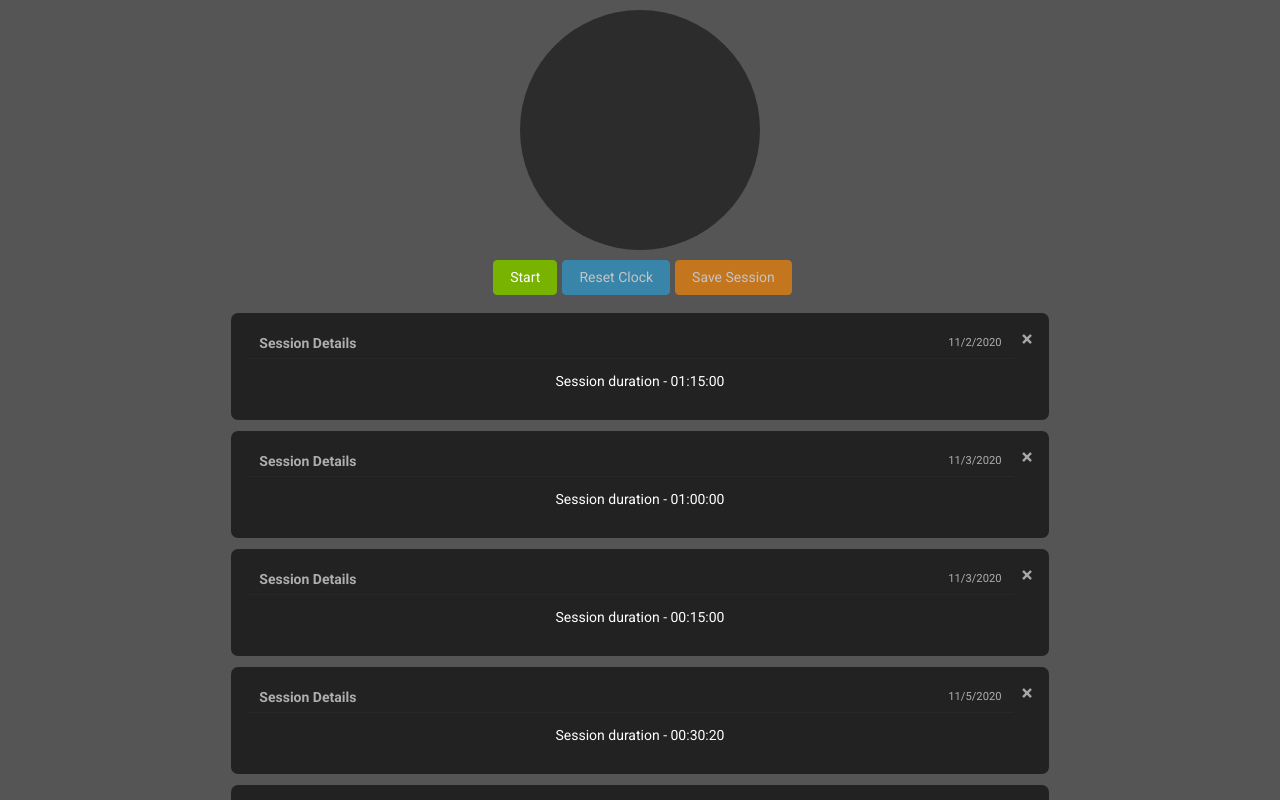
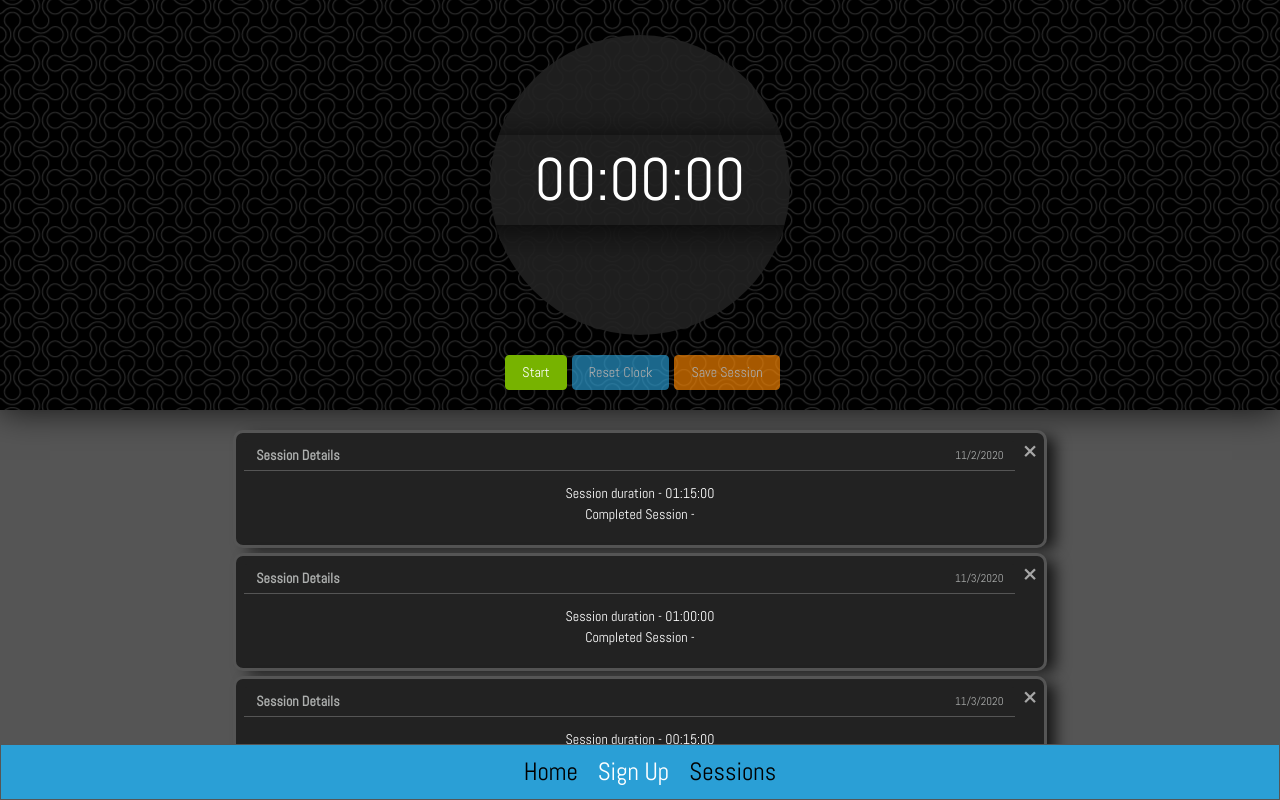
Before and after one commit to AgnumCode/ReactMeditate, a React (Create React App) app in the folder my-app/: page /Sessions in a window 1280 px wide. Shown: the top 800 px of the page. Built offline with nearby package versions, Linux system fonts and the light colour scheme.

Commit message:
improved visual design on all components

```diff
--- a/my-app/public/index.html
+++ b/my-app/public/index.html
@@ -20,6 +20,8 @@
   integrity="sha384-9aIt2nRpC12Uk9gS9baDl411NQApFmC26EwAOH8WgZl5MYYxFfc+NcPb1dKGj7Sk"
   crossorigin="anonymous"
 />
+<link rel="preconnect" href="https://fonts.gstatic.com">
+<link href="https://fonts.googleapis.com/css2?family=Abel&display=swap" rel="stylesheet">
     <link rel="manifest" href="%PUBLIC_URL%/manifest.json" />
     <!--
       Notice the use of %PUBLIC_URL% in the tags above.
--- a/my-app/src/App.css
+++ b/my-app/src/App.css
@@ -1,17 +1,109 @@
+* {
+  font-family: "Abel", sans-serif;
+}
 
-.sessionContainer {
+@keyframes slide {
+  from { background-position: 0 0; }
+  to { background-position: -400px -400px; }
+}
+
+.timerContainerBackground {
+  background-image: url("../src/Static/images/darkbubble.webp");
+  animation: slide 50s linear infinite;
+  padding: 10px;
+  padding-bottom: 20px;
 
 }
 
+
+.welcomePage {
+  font-size: 25px;
+  text-align: center;
+  margin: 50px;
+}
+
+.sessionItem:last-child {
+  margin-bottom: 20px;
+}
+
+#circle {
+  width: 100%;
+  height: 300px;
+  shape-outside: circle();
+  clip-path: circle();
+  background: rgb(34, 34, 34, 0.9);
+  opacity: 100%;
+  margin-top: 25px;
+  margin-bottom: 20px;
+}
+
+.timerContainer {
+  -webkit-box-shadow: 0px 0px 33px 1px rgba(0, 0, 0, 0.75);
+  -moz-box-shadow: 0px 0px 33px 1px rgba(0, 0, 0, 0.75);
+  box-shadow: 0px 0px 33px 1px rgba(0, 0, 0, 0.75);
+
+}
+
+.timerText {
+  -webkit-box-shadow: 0px 5px 33px 1px rgba(0, 0, 0, 0.75);
+  -moz-box-shadow: 0px 5px 33px 1px rgba(0, 0, 0, 0.75);
+  box-shadow: 0px 5px 33px 1px rgba(0, 0, 0, 0.75);
+  font-size: 60px;
+  color: white;
+  transform: translateY(100px);
+  text-align: center;
+  align-items: center;
+}
+
+.toast-header {
+  border-bottom: 1px solid #555 !important;
+}
+
+.navigationMenu {
+  bottom: 0px;
+  width: 100%;
+  position: sticky;
+  background: #2a9fd6;
+  padding: 1vh;
+  border-style: solid;
+  border-color: #555;
+  border-width: 0.5px;
+  font-size: 25px;
+  text-align: center;
+}
+
+.navigationMenu > a {
+  margin-left: 20px;
+  color: white;
+}
+
+.col-12.nomargins {
+  padding-left: 0px !important;
+  padding-right: 0px !important;
+}
+
+.navigationMenu > a:hover {
+  color: black;
+  background: #6ac5f7;
+}
+
 .sessionItem {
+  padding: 1vh;
+  margin-bottom: 5px;
   margin-top: 5px;
-  padding: 2vh;
   border-color: #555;
   border-style: solid;
   background-color: #222;
   border-radius: 10px;
   color: white;
   text-align: center;
+  -webkit-box-shadow: 11px 4px 15px -3px rgba(0, 0, 0, 0.75);
+  -moz-box-shadow: 11px 4px 15px -3px rgba(0, 0, 0, 0.75);
+  box-shadow: 11px 4px 15px -3px rgba(0, 0, 0, 0.75);
+}
+
+.sessionItem:hover {
+  border-color: grey;
 }
 
 #root {
@@ -25,6 +117,8 @@
 html {
   background-color: #555;
   scroll-behavior: smooth;
+  overflow-x: hidden;
+
 }
 .hideEmptySessionText {
   opacity: 0;
@@ -42,41 +136,16 @@ html {
   text-align: center;
 }
 
+.timerButtonContainer {
+  text-align: center;
+}
+
 .sessionContainer {
+  margin: 5px;
   padding-top: 10px;
 }
 
 /*Custom scrollbar*/
-
-::-webkit-scrollbar {
-  width: 15px;
-  height: 15px;
-}
-
-::-webkit-scrollbar-track {
-  border: 1px solid #2a9fd6;
-  border-radius: 15px;
-}
-
-::-webkit-scrollbar-thumb {
-  background: #2a9fd6;
-  border-radius: 15px;
-}
-
-::-webkit-scrollbar-thumb:hover {
-  background: #2a9fd6;
-}
-
-#circle {
-  width: 100%;
-  height: 30vh;
-  margin-top: 10px;
-  margin-bottom: 10px;
-  shape-outside: circle();
-  clip-path: circle();
-  background: #222;
-  opacity: 80%;
-}
 
 .timerBtn {
   margin-left: 5px;
@@ -103,12 +172,6 @@ html {
 
 
 
-.signUpContainer {
-    margin: 5px;
-    text-align: center;
-    display: flex;
-    justify-content: center;
-}
 
 #spaceBottom {
     margin-bottom: 5px;
--- a/my-app/src/App.js
+++ b/my-app/src/App.js
@@ -14,43 +14,54 @@ import {
 import { Container, Row, Col } from "react-bootstrap";
 import Fade from "react-bootstrap/Fade";
 
-
 const App = () => {
   return (
     <div className="app">
       <SessionProvider>
         <Router>
           <Container fluid>
+            <Row>
+              <Col className="nomargins" xs={12} sm={12} md={12} lg={12} >
                 <Timer />
+              </Col>
+            </Row>
             <Switch>
-              <Route path="/Home">
+              <Route exact path="/">
+                <Row>
+                  <Col xs={12} sm={12} md={12} lg={12}>
                     <Home />
+                  </Col>
+                </Row>
               </Route>
               <Route path="/SignUp">
+                <Row>
+                  <Col>
                     <SignUp />
+                  </Col>
+                </Row>
               </Route>
               <Route path="/Sessions">
                 <Row>
-                  <Col/>
-                  <Col lg={8} sm={8} md={8} xs={8} >
+                  <Col />
+                  <Col xs={12} sm={10} md={10} lg={8}>
                     <Sessions />
                   </Col>
                   <Col />
                 </Row>
               </Route>
             </Switch>
-            <nav>
-              <NavLink activeStyle={{ color: "#222" }} to="/Home">
+          </Container>
+          <nav className="navigationMenu">
+                  <NavLink activeStyle={{ color: "black" }} to="/">
                     Home
                   </NavLink>
-              <NavLink activeStyle={{ color: "#222" }} to="/Signup">
+                  <NavLink activeStyle={{ color: "black" }} to="/Signup">
                     Sign Up
                   </NavLink>
-              <NavLink activeStyle={{ color: "#222" }} to="/Sessions">
+                  <NavLink activeStyle={{ color: "black" }} to="/Sessions">
                     Sessions
                   </NavLink>
                 </nav>
-          </Container>
         </Router>
       </SessionProvider>
     </div>
--- a/my-app/src/Components/Home.js
+++ b/my-app/src/Components/Home.js
@@ -5,7 +5,7 @@ import '../App.css';
 
 const Home = () => {
     return (
-        <div className="genericCenter">
+        <div className="welcomePage">
             Welcome to React Meditate!
         </div>
     )
--- a/my-app/src/Components/Sessions.js
+++ b/my-app/src/Components/Sessions.js
@@ -1,8 +1,10 @@
 import { SessionContext } from "../Context/SessionContext.js";
-import React, { useContext, useLayoutEffect, useState } from "react";
+import React, { useRef, useContext, useLayoutEffect, useState } from "react";
 import "../bootstrap.min.css";
 
 const Sessions = () => {
+
+  const sessionContainerRef = useRef(null);
   const [session, setSession] = useContext(SessionContext);
   const [sessionLength, setSessionLength] = useState(session.length);
   const [sessionContainerStyle, setSessionContainerStyle] = useState(
@@ -27,7 +29,7 @@ const Sessions = () => {
   };
 
   return (
-    <div className={sessionContainerStyle}>
+    <div ref={sessionContainerRef} className={sessionContainerStyle}>
       <div
         className={
           sessionLength === 0 ? "showEmptySessionText" : "hideEmptySessionText"
@@ -54,6 +56,8 @@ const Sessions = () => {
             </div>
             <div className="toast-body">
               Session duration - {sessions.meditationTime}
+              <br/>
+              Completed Session - {sessions.completed }
             </div>
           </div>
         );
--- a/my-app/src/Components/Timer.js
+++ b/my-app/src/Components/Timer.js
@@ -59,15 +59,12 @@ const Timer = () => {
 
   return (
     <div className="timerContainer">
-      <Container>
-        <Row>
-          <div id="circle" className="timerReadout">
-            <div>{timerFormat ? timerFormat : "00:00:00"}</div>
+      <div className="timerContainerBackground">
+        <div id="circle">
+          <div className="timerText">
+            {timerFormat ? timerFormat : "00:00:00"}
           </div>
-        </Row>
-        <Row>
-            <Col xs/>
-            <Col xs="auto" sm="auto" lg="auto">
+        </div>
         <div className="timerButtonContainer">
           <button
             className="timerBtn btn btn-success"
@@ -90,10 +87,7 @@ const Timer = () => {
             Save Session
           </button>
         </div>
-          </Col>
-          <Col xs/>
-        </Row>
-      </Container>
+      </div>
     </div>
   );
 };
--- a/my-app/src/Context/SessionContext.js
+++ b/my-app/src/Context/SessionContext.js
@@ -8,26 +8,31 @@ export const SessionProvider = ({children}) => {
         id: 1,
         meditationTime: "01:15:00",
         dateMeditated: "11/2/2020",
+        completed: false,
     },
     {
         id: 5,
         meditationTime: "01:00:00",
         dateMeditated: "11/3/2020",
+        completed: true,
     },
     {
         id: 2,
         meditationTime: "00:15:00",
         dateMeditated: "11/3/2020",
+        completed: false,
     },
     {
         id: 3,
         meditationTime: "00:30:20",
         dateMeditated: "11/5/2020",
+        completed: true,
     },
     {
         id: 4,
         meditationTime: "00:10:00",
         dateMeditated: "11/30/2020",
+        completed: true,
     }])
 
     return (
--- a/my-app/src/index.css
+++ /dev/null
@@ -1,13 +0,0 @@
-body {
-  margin: 0;
-  font-family: -apple-system, BlinkMacSystemFont, 'Segoe UI', 'Roboto', 'Oxygen',
-    'Ubuntu', 'Cantarell', 'Fira Sans', 'Droid Sans', 'Helvetica Neue',
-    sans-serif;
-  -webkit-font-smoothing: antialiased;
-  -moz-osx-font-smoothing: grayscale;
-}
-
-code {
-  font-family: source-code-pro, Menlo, Monaco, Consolas, 'Courier New',
-    monospace;
-}
--- a/my-app/src/index.js
+++ b/my-app/src/index.js
@@ -1,8 +1,6 @@
 import React from 'react';
 import ReactDOM from 'react-dom';
-import './index.css';
 import App from './App';
-import reportWebVitals from './reportWebVitals';
 
 ReactDOM.render(
   <React.StrictMode>
@@ -10,8 +8,3 @@ ReactDOM.render(
   </React.StrictMode>,
   document.getElementById('root')
 );
-
-// If you want to start measuring performance in your app, pass a function
-// to log results (for example: reportWebVitals(console.log))
-// or send to an analytics endpoint. Learn more: https://bit.ly/CRA-vitals
-reportWebVitals();
--- a/my-app/src/reportWebVitals.js
+++ /dev/null
@@ -1,13 +0,0 @@
-const reportWebVitals = onPerfEntry => {
-  if (onPerfEntry && onPerfEntry instanceof Function) {
-    import('web-vitals').then(({ getCLS, getFID, getFCP, getLCP, getTTFB }) => {
-      getCLS(onPerfEntry);
-      getFID(onPerfEntry);
-      getFCP(onPerfEntry);
-      getLCP(onPerfEntry);
-      getTTFB(onPerfEntry);
-    });
-  }
-};
-
-export default reportWebVitals;
```
Also changed, not shown: my-app/src/setupTests.js (deleted, +0 -5 lines), my-app/src/Static/images/darkbubble.webp (added), my-app/src/logo.svg (deleted). Lines whose indentation alone changed are shown as unchanged.
